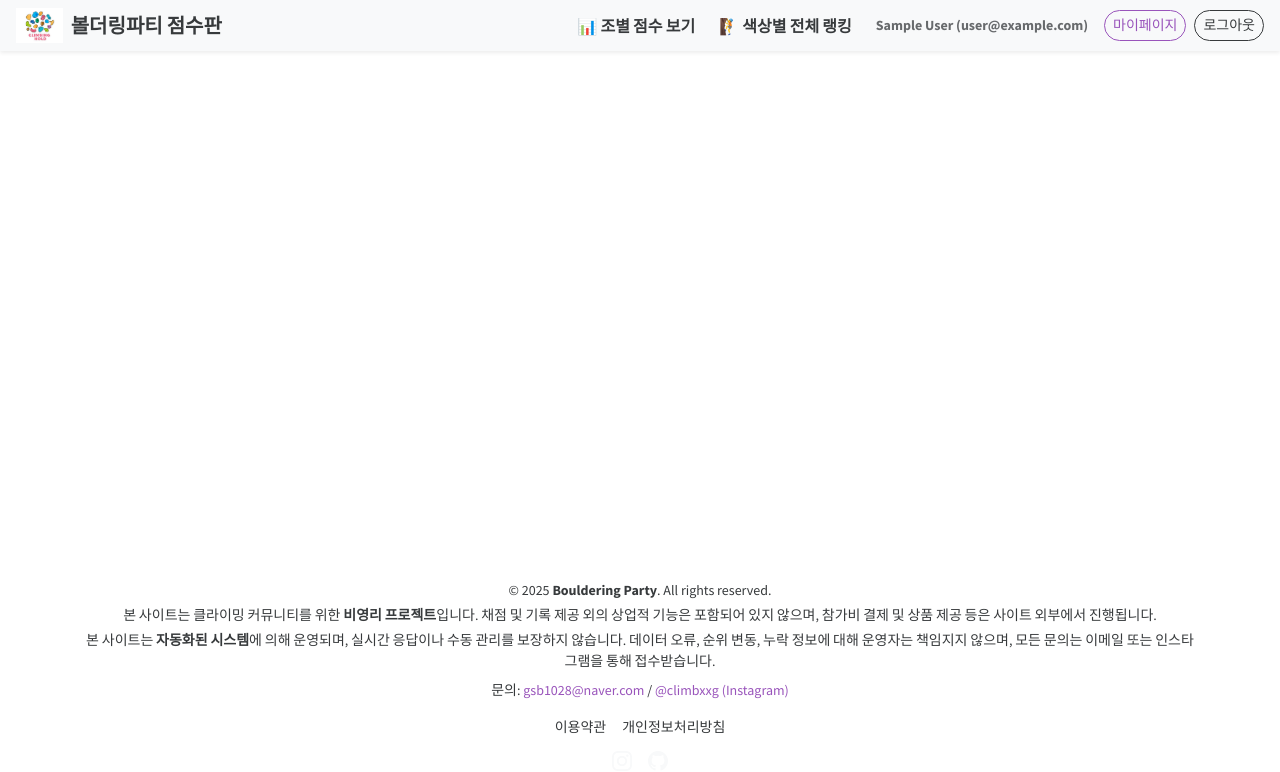
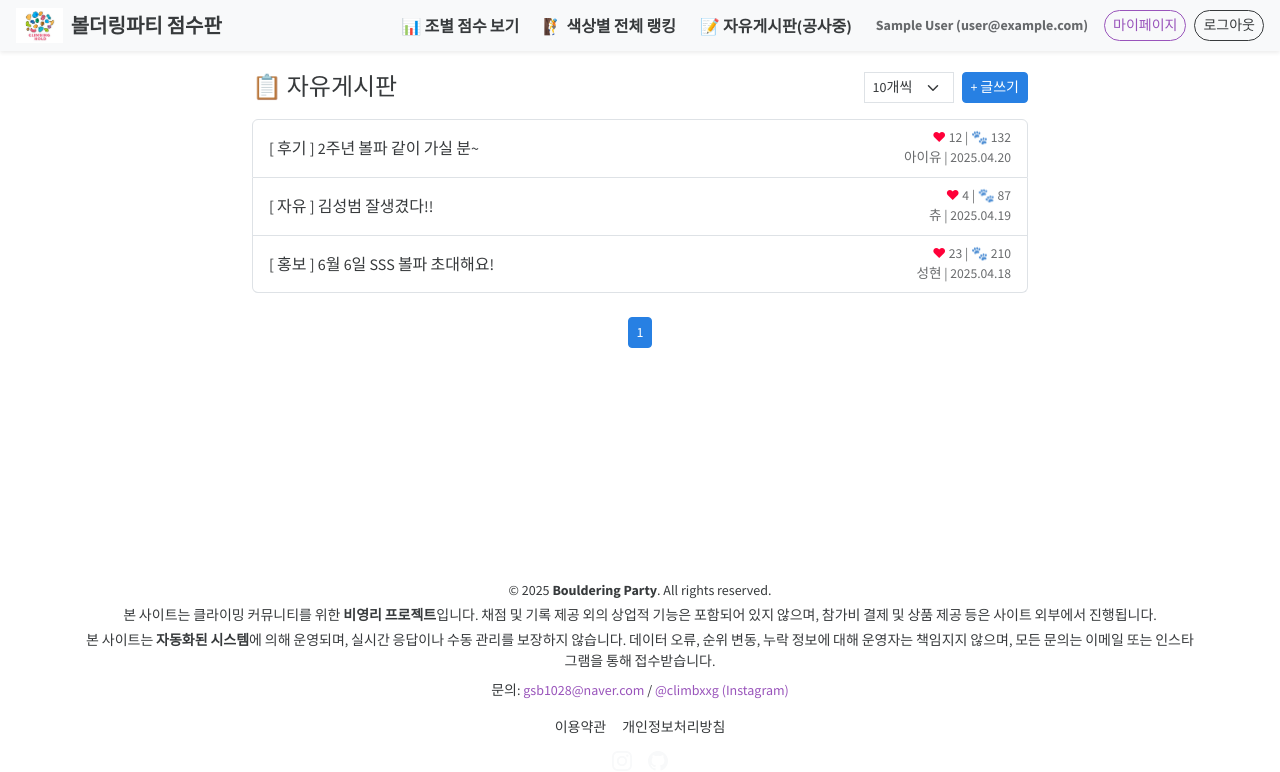
Before and after one commit to Hikikomori-KIM/boulderScore, a React (Vite) app in the folder climbparty/home/: page /board/list in a window 1280 px wide. Shown: the top 772 px of the page. Built offline with nearby package versions, Linux system fonts and the light colour scheme; no server answers; the database is empty; sample sign-in values are in the browser's storage; a web font is replaced by a local one.

Commit message:
게시판 기능 구현

```diff
--- a/climbparty/home/src/App.jsx
+++ b/climbparty/home/src/App.jsx
@@ -22,6 +22,8 @@ import ScorerSheet from './components/scorerSheet';
 import TapeRank from './components/rank/tapeRank';
 import Terms from './components/template/Terms';
 import Privacy from './components/template/Privacy';
+import BoardList from './components/board/boardList';
+import BoardNew from './components/board/boardNew';
 
 export default function App() {
   return (
@@ -72,6 +74,18 @@ function AppContent() {
             <MyPage />
           </RoleProtectedRoute>
         } />
+        {/* 게시판 페이지 */}
+        <Route path="/board/list" element={
+          <RoleProtectedRoute allowRoles={["user", "admin", "superadmin"]}>
+            <BoardList />
+          </RoleProtectedRoute>
+        } />
+        <Route path="/board/new" element={
+          <RoleProtectedRoute allowRoles={["user", "admin", "superadmin"]}>
+            <BoardNew />
+          </RoleProtectedRoute>
+        } />
+        {/* ✅ 어드민 전용 보호라우트*/}
         <Route path="/ScorerSheet" element={
           <RoleProtectedRoute allowRoles={["admin", "superadmin"]}>
             <ScorerSheet />
--- /dev/null
+++ b/climbparty/home/src/components/board/boardList.jsx
@@ -0,0 +1,129 @@
+// components/BoardList.jsx
+import React, { useEffect, useState } from "react";
+import { Link } from "react-router-dom";
+
+// 더미 데이터
+const dummyPosts = [
+  {
+    id: "1",
+    category: "후기",
+    title: "2주년 볼파 같이 가실 분~",
+    author: "아이유",
+    createdAt: "2025.04.20",
+    views: 132,
+    likes: 12,
+  },
+  {
+    id: "2",
+    category: "자유",
+    title: "김성범 잘생겼다!!",
+    author: "츄",
+    createdAt: "2025.04.19",
+    views: 87,
+    likes: 4,
+  },
+  {
+    id: "3",
+    category: "홍보",
+    title: "6월 6일 SSS 볼파 초대해요!",
+    author: "성현",
+    createdAt: "2025.04.18",
+    views: 210,
+    likes: 23,
+  },
+  // 더 추가 가능
+];
+
+export default function BoardList() {
+  const [posts, setPosts] = useState([]);
+  const [itemsPerPage, setItemsPerPage] = useState(10);
+  const [currentPage, setCurrentPage] = useState(1);
+
+  useEffect(() => {
+    setPosts(dummyPosts);
+  }, []);
+
+  const totalPages = Math.ceil(posts.length / itemsPerPage);
+  const paginatedPosts = posts.slice(
+    (currentPage - 1) * itemsPerPage,
+    currentPage * itemsPerPage
+  );
+
+  const handleChangeItemsPerPage = (e) => {
+    setItemsPerPage(parseInt(e.target.value));
+    setCurrentPage(1); // reset page
+  };
+
+  return (
+    <div className="container py-4" style={{ maxWidth: "800px" }}>
+      {/* 상단 헤더 + 옵션 */}
+      <div className="d-flex justify-content-between align-items-center mb-3">
+        <h4 className="mb-0">📋 자유게시판</h4>
+
+        <div className="d-flex gap-2 align-items-center">
+          <select
+            className="form-select form-select-sm"
+            style={{ width: "90px" }}
+            value={itemsPerPage}
+            onChange={handleChangeItemsPerPage}
+          >
+            <option value="10">10개씩</option>
+            <option value="20">20개씩</option>
+            <option value="50">50개씩</option>
+          </select>
+
+          <Link to="/board/new" className="btn btn-primary btn-sm">
+            + 글쓰기
+          </Link>
+        </div>
+      </div>
+
+      {/* 게시글 리스트 */}
+      <ul className="list-group">
+        {paginatedPosts.map((post) => (
+          <li
+            key={post.id}
+            className="list-group-item list-group-item-action d-flex justify-content-between align-items-center"
+          >
+            <Link
+              to={`/board/${post.id}`}
+              className="text-decoration-none text-dark flex-grow-1"
+            >
+              [ {post.category} ] {post.title}
+            </Link>
+            <div
+              className="text-muted text-end"
+              style={{ fontSize: "0.85rem", minWidth: "130px" }}
+            >
+              <span className="text-danger fw-bold">♥</span> {post.likes} | 🐾{" "}
+              {post.views}
+              <br />
+              {post.author} | {post.createdAt}
+            </div>
+          </li>
+        ))}
+      </ul>
+
+      {/* 페이지네이터 */}
+      <nav className="mt-4 d-flex justify-content-center">
+        <ul className="pagination pagination-sm mb-0">
+          {Array.from({ length: totalPages }, (_, i) => (
+            <li
+              key={i}
+              className={`page-item ${
+                currentPage === i + 1 ? "active" : ""
+              }`}
+            >
+              <button
+                className="page-link"
+                onClick={() => setCurrentPage(i + 1)}
+              >
+                {i + 1}
+              </button>
+            </li>
+          ))}
+        </ul>
+      </nav>
+    </div>
+  );
+}
--- /dev/null
+++ b/climbparty/home/src/components/board/boardNew.jsx
@@ -0,0 +1,98 @@
+// components/board/boardNew.jsx
+import React, { useState, useEffect } from "react";
+import { useNavigate } from "react-router-dom";
+// Firebase 함수는 나중에 연결
+// import { savePost } from "../../firebaseFunctions";
+
+export default function BoardNew() {
+    const navigate = useNavigate();
+
+    const [category, setCategory] = useState("자유");
+    const [title, setTitle] = useState("");
+    const [content, setContent] = useState("");
+    const [linkedProjectId, setLinkedProjectId] = useState(""); // 선택형
+    const [projectList, setProjectList] = useState([]);
+
+    useEffect(() => {
+        // 나중에 Firestore에서 프로젝트 목록 가져오기
+        setProjectList([
+            { id: "project1", name: "6월6일 SSS 볼파" },
+        ]);
+    }, []);
+
+    const handleSubmit = (e) => {
+        e.preventDefault();
+
+        // 필수 유효성 검사
+        if (!title.trim() || !content.trim()) {
+            alert("제목과 내용을 모두 입력해주세요.");
+            return;
+        }
+
+        // 저장 로직 나중에 연결
+        alert("게시글이 등록되었습니다!");
+        navigate("/board");
+    };
+
+    return (
+        <div className="container py-5" style={{ maxWidth: "720px" }}>
+            <h4 className="mb-4">✍️ 글쓰기</h4>
+
+            <form onSubmit={handleSubmit}>
+                {/* 카테고리 선택 */}
+                <div className="mb-3">
+                    <label className="form-label">카테고리</label>
+                    <select className="form-select" value={category} onChange={(e) => setCategory(e.target.value)}>
+                        <option value="자유">자유</option>
+                        <option value="후기">후기</option>
+                        <option value="홍보">홍보</option>
+                    </select>
+                </div>
+
+                {/* 제목 입력 */}
+                <div className="mb-3">
+                    <label className="form-label">제목</label>
+                    <input
+                        type="text"
+                        className="form-control"
+                        value={title}
+                        onChange={(e) => setTitle(e.target.value)}
+                        placeholder="제목을 입력하세요"
+                    />
+                </div>
+
+                {/* 내용 */}
+                <div className="mb-3">
+                    <label className="form-label">내용</label>
+                    <textarea
+                        className="form-control"
+                        value={content}
+                        onChange={(e) => setContent(e.target.value)}
+                        rows={7}
+                        placeholder="내용을 입력하세요"
+                    ></textarea>
+                </div>
+
+                {/* 프로젝트 초대 연결 - "홍보"일 때만 보이기 */}
+                {category === "홍보" && (
+                    <div className="mb-4">
+                        <label className="form-label">프로젝트 초대 (아직 비활성화)</label>
+                        <select className="form-select" disabled>
+                            <option>🔒 현재는 사용할 수 없습니다</option>
+                        </select>
+                        <div className="form-text text-muted">※ 이 기능은 추후 서비스화 시 활성화됩니다.</div>
+                    </div>
+                )}
+
+                <div className="d-flex justify-content-end gap-2">
+                    <button type="button" className="btn btn-secondary" onClick={() => navigate("/board")}>
+                        취소
+                    </button>
+                    <button type="submit" className="btn btn-primary">
+                        등록
+                    </button>
+                </div>
+            </form>
+        </div>
+    );
+}
--- a/climbparty/home/src/components/template/Menu.jsx
+++ b/climbparty/home/src/components/template/Menu.jsx
@@ -39,6 +39,8 @@ export default function Menu() {
           <div className="d-none d-lg-flex align-items-center gap-2 flex-nowrap fw-semibold">
             <a href="/teamCount" className="text-dark text-decoration-none px-2" onClick={(e) => handleProtectedClick(e, "/teamCount")}>📊 조별 점수 보기</a>
             <a href="/rank/tape" className="text-dark text-decoration-none px-2" onClick={(e) => handleProtectedClick(e, "/rank/tape")}>🧗 색상별 전체 랭킹</a>
+            <a href="/board/list" className="text-dark text-decoration-none px-2" onClick={(e) => handleProtectedClick(e, "/board/list")}>📝 자유게시판(공사중)</a>
+
 
             {isAdmin && (
               <>
@@ -85,6 +87,7 @@ export default function Menu() {
           <div className="mt-4 text-center d-flex flex-column gap-3 fs-5 fw-semibold">
             <a href="/teamCount" className="text-dark" onClick={(e) => handleProtectedClick(e, "/teamCount")}>📊 조별 점수 보기</a>
             <a href="/rank/tape" className="text-dark" onClick={(e) => handleProtectedClick(e, "/rank/tape")}>🧗 색상별 전체 랭킹</a>
+            <a href="/board/list" className="text-dark text-decoration-none px-2" onClick={(e) => handleProtectedClick(e, "/board/list")}>📝 자유게시판(공사중)</a>
 
             {isAdmin && (
               <div className="border-top pt-3 mt-3">
```
Also changed, not shown: climbparty/home/src/components/board/boardDetail.jsx (added), climbparty/home/src/components/board/boardEdit.jsx (added).
